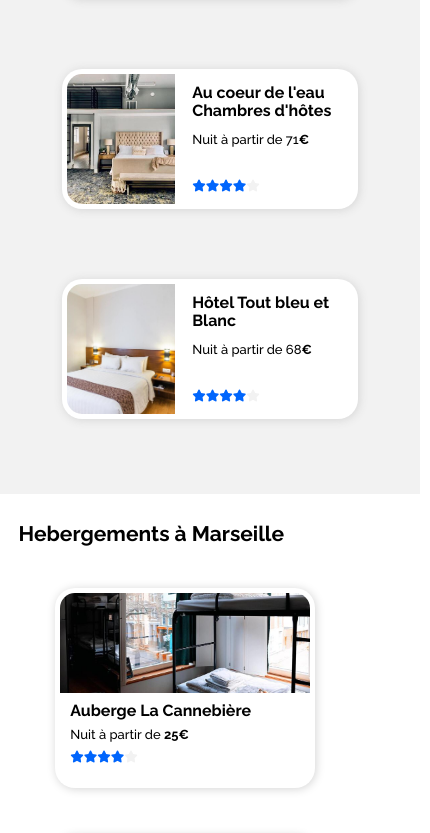
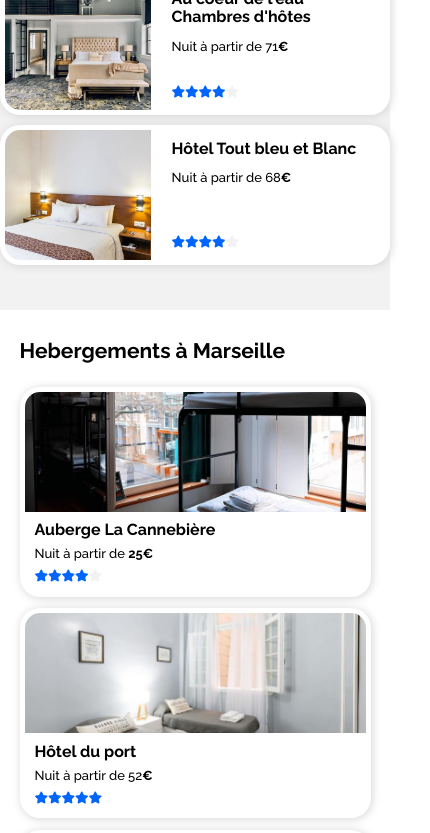
Before and after one commit to OlivainBenoit/P2_OLIVAIN_Benoit, a plain HTML site: page index.html in a window 390 px wide. Shown: the part 960-1793 px from the top of the page, 430 px wide, since content can reach past the window. Drawn offline with Linux system fonts and the light colour scheme.

Commit message:
changement suite a la soutenance

```diff
--- a/css/style.css
+++ b/css/style.css
@@ -242,7 +242,7 @@ footer li a:hover {
   margin: 1.5% 0;
   border-radius: 20px;
   background: white;
-  min-width: 260px;
+  min-width: 250px;
   max-width: 330px;
   width: auto;
   flex: 1 0 30%;
@@ -312,7 +312,7 @@ section .icones_evaluation {
 .article_aside {
   display: flex;
   height: 180px;
-  max-width: 390px;
+  width: 90%;
   margin: 2% auto 5% auto;
 }
 
@@ -487,49 +487,59 @@ h4 {
 /* media queries deskop -1250px */
 
 @media screen and (max-width: 1250px) {
-  aside {
-    margin-top: 30px;
-    margin-left: 0;
-    width: 95%;
-    padding-bottom: 50px;
+  #en_tete_body,
+  #filtres,
+  .information,
+  .bloc_1 {
+    padding-left: 30px;
   }
 
-  #hebergements_marseille {
-    width: 95%;
+  .bloc_aside {
+    flex: 2 0 60%;
   }
 
-  .bloc_1 {
-    flex-direction: column;
+  .div_aside {
+    padding: 20px 0;
+    row-gap: 50px;
   }
 
   .images_aside {
     flex: 1 0 40%;
   }
 
-  .bloc_aside {
-    flex: 2 0 60%;
-  }
-
   aside img {
     width: 100%;
   }
 
-  .article_aside {
-    width: 80%;
-    max-width: none;
-    margin: auto;
+  aside {
+    min-width: 360px;
+    margin: 0 15px;
   }
 
-  .div_aside {
-    row-gap: 40px;
-  }
-
-  #filtres {
-    flex-wrap: wrap;
+  .article_aside {
+    width: 90%;
+    margin: auto;
   }
 
   .bloc_4_filtres {
     margin-left: 0;
+  }
+
+  .article_hebergement {
+    min-width: 240px;
+    height: 260px;
+    position: relative;
+  }
+
+  .icones_main {
+    position: absolute;
+    bottom: 5px;
+  }
+
+  .bloc_activites {
+    flex: 1 0 45%;
+    max-width: none;
+    margin: 20px;
   }
 }
 
@@ -544,6 +554,10 @@ h4 {
   #filtres,
   .information {
     padding-left: 30px;
+  }
+
+  .information {
+    padding-right: 15px;
   }
 
   #filtres {
@@ -590,8 +604,7 @@ h4 {
   }
 
   .article_aside {
-    width: 80%;
-    max-width: none;
+    width: 90%;
     margin: auto;
   }
 
@@ -630,6 +643,10 @@ h4 {
 
   nav {
     display: flex;
+  }
+
+  ul {
+    width: auto;
   }
 
   header ul {
@@ -785,7 +802,7 @@ h4 {
 
   .icone_aside {
     font-size: 20px;
-    margin-top: 20px;
+    margin-top: 10px;
   }
 
   .titre_aside {
@@ -793,8 +810,9 @@ h4 {
   }
 
   .div_aside {
-    width: 80%;
     margin: auto;
+    row-gap: 0;
+    padding-top: 0;
   }
 
   .images_aside {
@@ -812,15 +830,16 @@ h4 {
 
   aside {
     margin: 0;
-    padding-bottom: 40px;
+    padding-bottom: 20px;
     border-radius: 0;
     height: auto;
+    min-width: 0;
+    width: 100%;
   }
 
   .article_aside {
-    max-width: none;
     width: 100%;
-    margin: 15px auto;
+    margin: 5px auto;
     height: 140px;
   }
 
@@ -850,16 +869,19 @@ h4 {
 
   #hebergements_marseille {
     background: white;
+    width: 100%;
   }
 
   .article_hebergement {
+    position: relative;
+    height: 210px;
     max-width: none;
-    height: 200px;
-    flex: 1 0 100%;
+    width: 90%;
+    flex: none;
   }
 
   .images_hebergements {
-    height: 110px;
+    height: 130px;
     width: 100%;
   }
 
@@ -877,7 +899,14 @@ h4 {
 
   .bloc_hebergement {
     margin: auto;
-    width: 80%;
+    width: 100%;
+    padding: 0;
+    gap: 0;
+  }
+
+  .icones_main {
+    position: absolute;
+    bottom: 5px;
   }
 
   /* Media queries Activites */
@@ -888,7 +917,8 @@ h4 {
   }
 
   .bloc_activite_13_46 {
-    flex-wrap: wrap;
+    flex-direction: column;
+    width: 100%;
   }
 
   .activite_2,
@@ -901,8 +931,9 @@ h4 {
   .activite_3,
   .activite_5,
   .activite_6 {
-    width: 100%;
+    width: 90%;
     height: 180px;
+    margin: 10px auto;
   }
 
   .activite_14 img,
@@ -919,20 +950,26 @@ h4 {
     font-size: 15px;
   }
 
+  #activites_marseille h2 {
+    margin: 0 0 20px 20px;
+  }
+
   .bloc_activites_general {
-    width: 70%;
+    width: 100%;
     margin: auto;
+    flex-direction: column;
   }
 
   .bloc_activites {
     max-width: none;
+    margin: 0;
   }
 
   /* media queries footer */
 
   footer {
     flex-direction: column;
-    width: auto;
+    width: 100%;
     padding: 20px 0 50px 30px;
     margin-top: 20px;
   }
--- a/index.html
+++ b/index.html
@@ -76,7 +76,7 @@
           </div>
           <h3>Auberge La Cannebière</h3>
           <p>Nuit à partir de <span class="euro">25€</span></p>
-          <div class="icones_evaluation">
+          <div class="icones_main icones_evaluation">
           <i class="fas fa-star"></i><i class="fas fa-star"></i><i class="fas fa-star"></i><i class="fas fa-star"></i><span class="etoile_grise"><i class="fas fa-star"></i></span>
           </div>
           </a>
@@ -92,7 +92,7 @@
           </div>
           <h3>Hôtel du port</h3>
           <p>Nuit à partir de 52<span class="euro">€</span></p>
-          <div class="icones_evaluation">
+          <div class="icones_main icones_evaluation">
             <i class="fas fa-star"></i><i class="fas fa-star"></i><i class="fas fa-star"></i><i class="fas fa-star"></i><i class="fas fa-star"></i>
           </div>
           </a>
@@ -108,7 +108,7 @@
           </div>
           <h3>Hôtel les mouettes</h3>
           <p>Nuit à partir de 76<span class="euro">€</span></p>
-          <div class="icones_evaluation">
+          <div class="icones_main icones_evaluation">
             <i class="fas fa-star"></i><i class="fas fa-star"></i><i class="fas fa-star"></i><i class="fas fa-star"></i><span class="etoile_grise"><i class="fas fa-star"></i></span>
           </div>
           </a>
@@ -124,7 +124,7 @@
           </div>
           <h3>Hôtel de la mer</h3>
           <p>Nuit à partir de 46<span class="euro">€</span></p>
-          <div class="icones_evaluation">
+          <div class="icones_main icones_evaluation">
             <i class="fas fa-star"></i><i class="fas fa-star"></i><i class="fas fa-star"></i><span class="etoile_grise"><i class="fas fa-star"></i><i class="fas fa-star"></i></span>
           </div>
           </a>
@@ -140,7 +140,7 @@
         </div>
         <h3>Auberge Le Panier</h3>
         <p>Nuit à partir de <span class="euro">23€</span></p>
-        <div class="icones_evaluation">
+        <div class="icones_main icones_evaluation">
           <i class="fas fa-star"></i><i class="fas fa-star"></i><i class="fas fa-star"></i><i class="fas fa-star"></i><span class="etoile_grise"><i class="fas fa-star"></i></span>
         </div>
         </a>
@@ -156,7 +156,7 @@
           </div>
           <h3>Hôtel chez Amina</h3>
           <p>Nuit à partir de 96<span class="euro">€</span></p>
-          <div class="icones_evaluation">
+          <div class="icones_main icones_evaluation">
             <i class="fas fa-star"></i><i class="fas fa-star"></i><i class="fas fa-star"></i><i class="fas fa-star"></i><i class="fas fa-star"></i>
           </div>
           </a>
```
